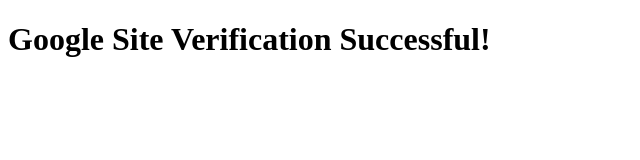
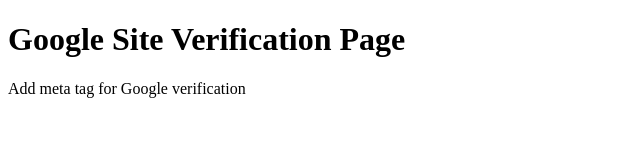
Before and after one commit to DonSantosh/bollywood-events-official, a plain HTML site: page public/index.html in a window 1280 px wide. Shown: the whole page, without its empty margins (0-640 px from the left). Drawn offline with Linux system fonts and the light colour scheme.

Commit message:
Update index.html

```diff
--- a/public/index.html
+++ b/public/index.html
@@ -6,6 +6,7 @@
   <title>Bollywood Events Germany</title>
 </head>
 <body>
-  <h1>Google Site Verification Successful!</h1>
+  <h1>Google Site Verification Page</h1>
 </body>
 </html>
+Add meta tag for Google verification
```
